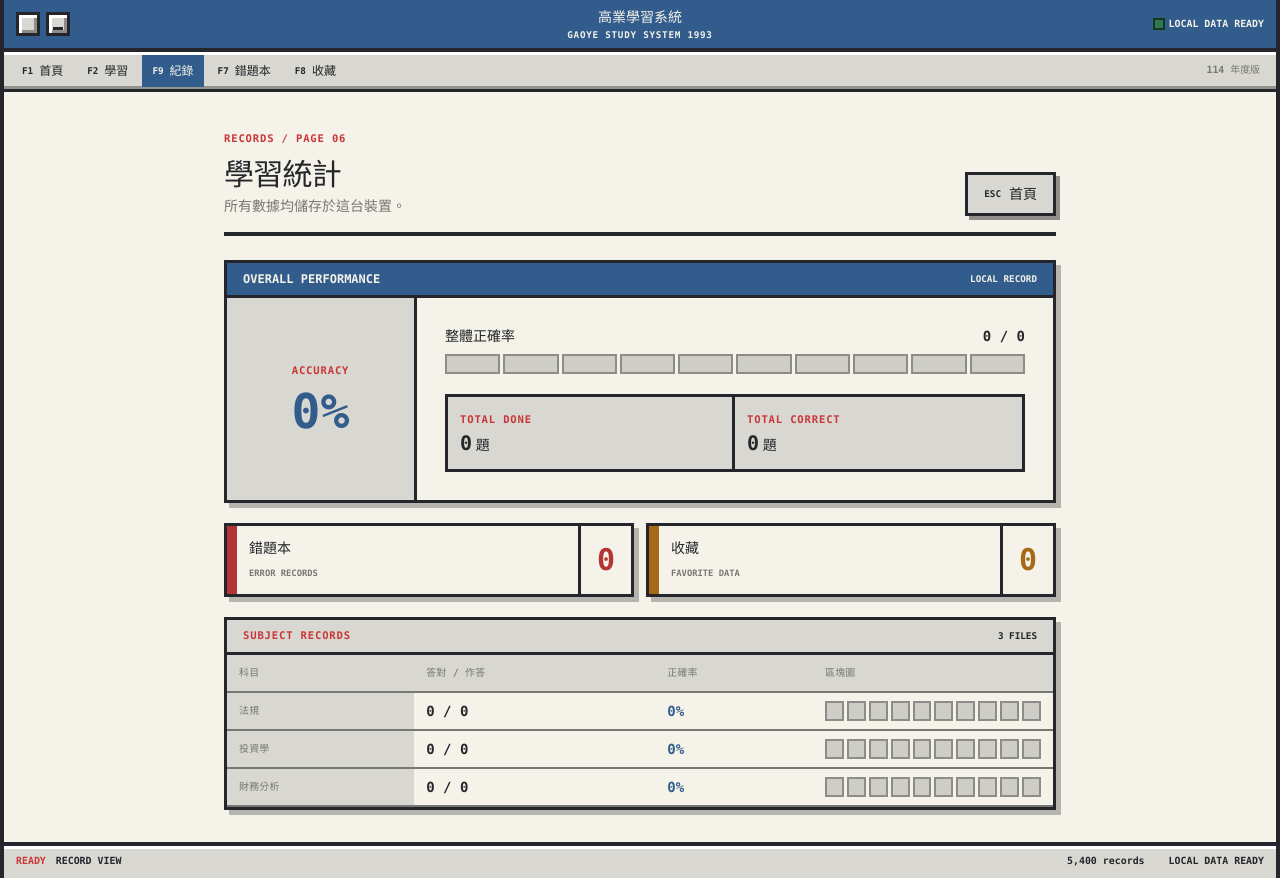
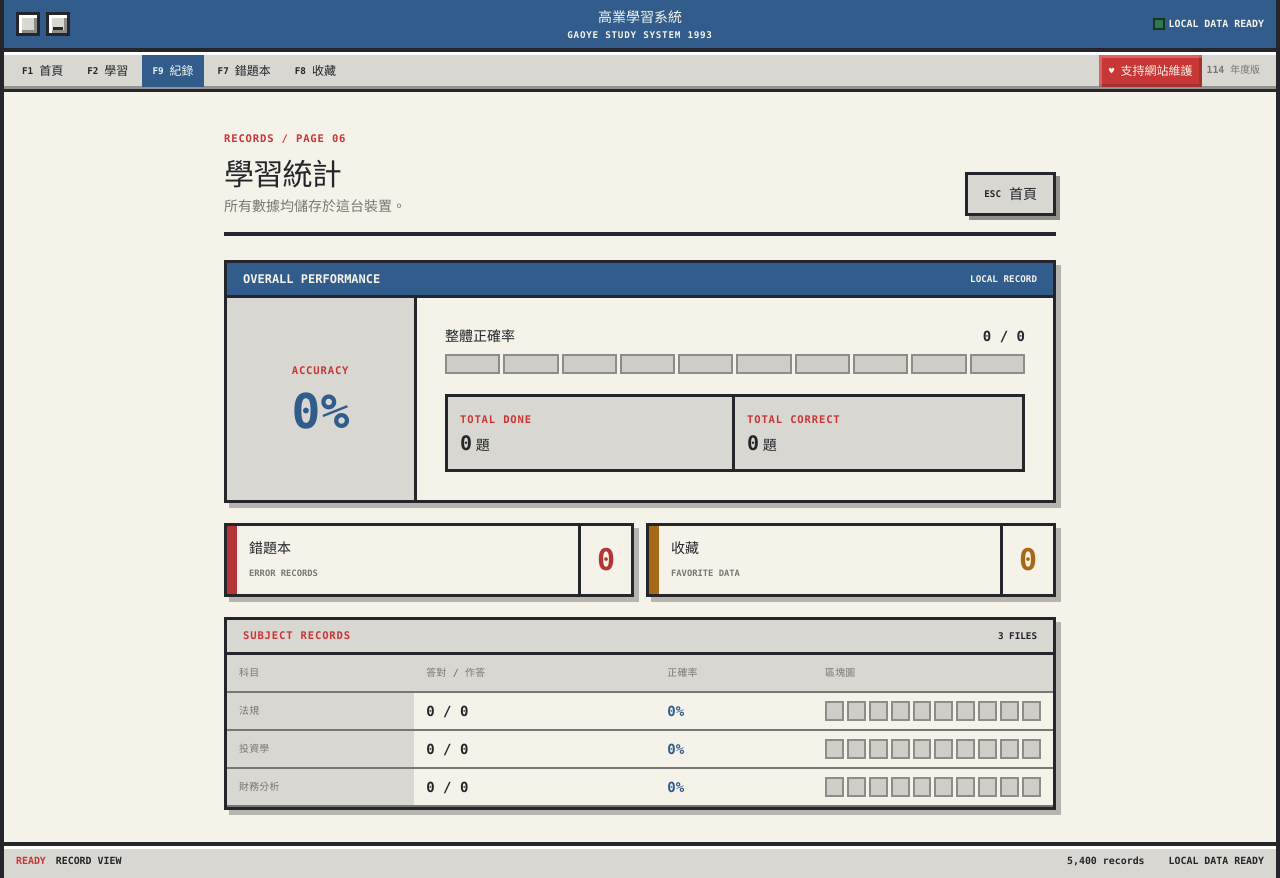
Before and after one commit to allenchenhan99/gaoye-study-system, a React (Vite) app in the folder frontend/: page /#/stats in a window 1280 px wide. Built offline with nearby package versions, Linux system fonts and the light colour scheme; the HTML template or start-up script is replaced by a standard one.

Commit message:
feat: add project support link

```diff
--- a/frontend/src/components/SystemShell.tsx
+++ b/frontend/src/components/SystemShell.tsx
@@ -54,6 +54,16 @@ export function SystemShell({ bankSize, children }: SystemShellProps) {
             {item.label}
           </NavLink>
         ))}
+        <a
+          className="system-support-link"
+          href="https://buymeacoffee.com/allenchenhan99"
+          target="_blank"
+          rel="noreferrer"
+          aria-label="支持網站維護"
+        >
+          <kbd aria-hidden="true">♥</kbd>
+          支持網站維護
+        </a>
         <span className="system-edition">114 年度版</span>
       </nav>
 
--- a/frontend/src/index.css
+++ b/frontend/src/index.css
@@ -86,8 +86,13 @@
 
   .system-menubar a:hover,
   .system-menubar a.is-active { @apply bg-crt text-document; }
+  .system-menubar a.system-support-link {
+    @apply ml-auto bg-instruction text-document;
+    box-shadow: inset 3px 3px 0 rgba(255,255,255,.24), inset -3px -3px 0 rgba(36,38,43,.25);
+  }
+  .system-menubar a.system-support-link:hover { @apply bg-warning text-document; }
   .system-menubar kbd { @apply font-mono text-[0.58rem] font-black; }
-  .system-edition { @apply ml-auto shrink-0 pr-2 font-mono text-[0.62rem] font-bold text-ink-faint; }
+  .system-edition { @apply shrink-0 pr-2 font-mono text-[0.62rem] font-bold text-ink-faint; }
 
   .system-main { @apply min-h-0 flex-1 bg-document; }
 
```
Also changed, not shown: 2 other files (tests, documents, lock files or other folders).
